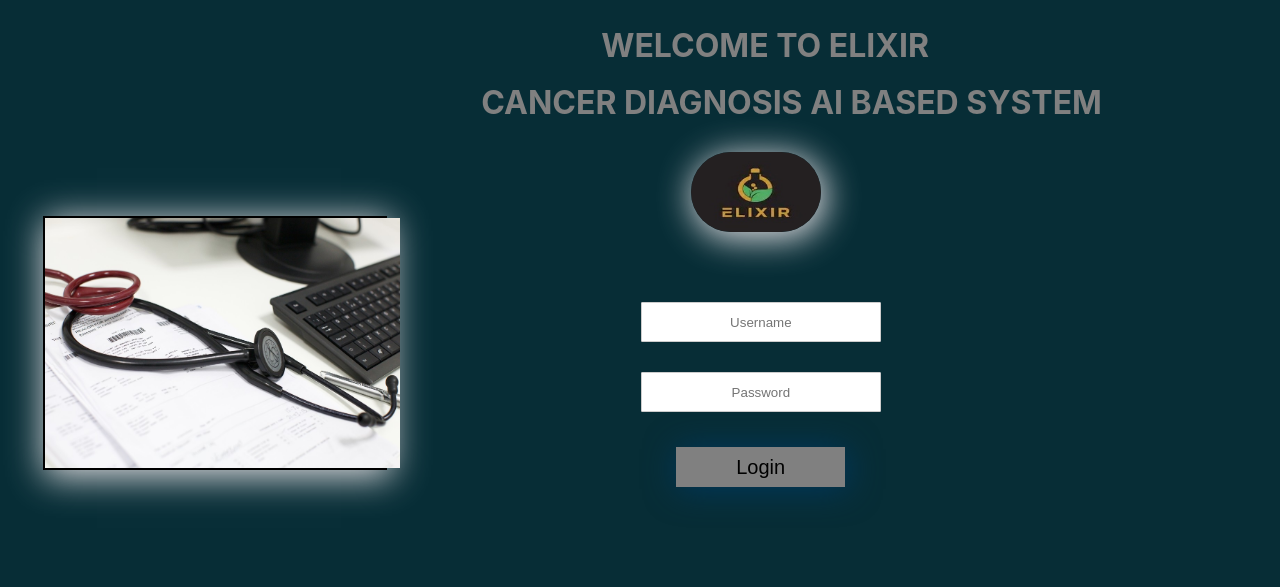
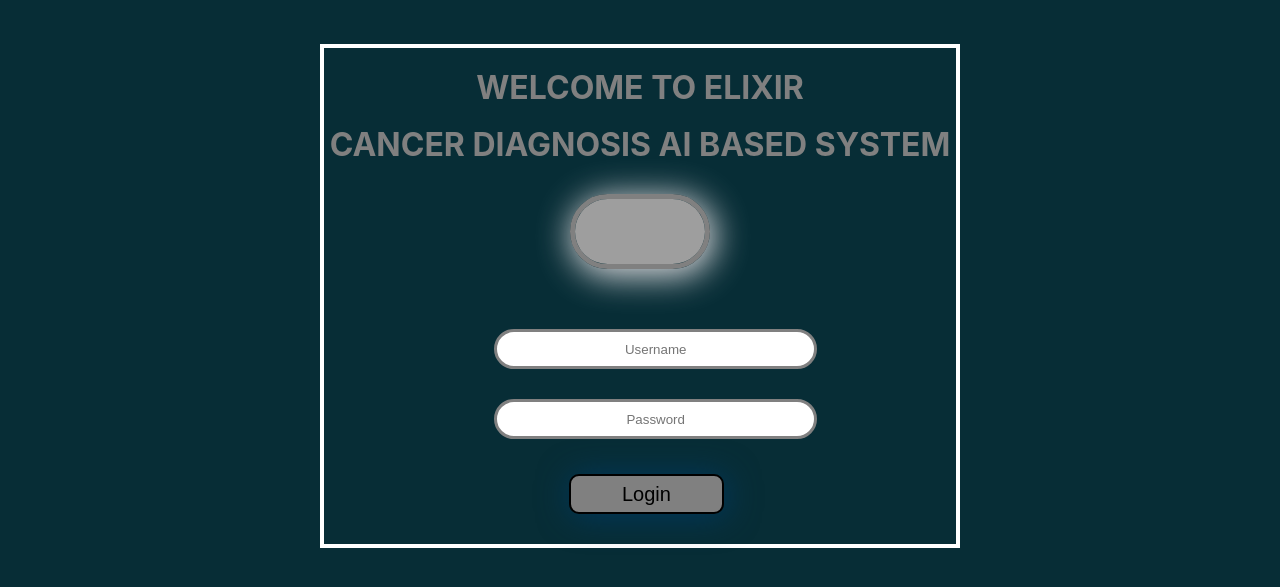
Before and after one commit to Tonyloyt/Cancer-Diagnosis-, a Django app: page / in a window 1280 px wide. Shown: the top 587 px of the page. Run offline with Django 3.2, Linux system fonts and the light colour scheme; grey boxes are pictures that could not be loaded.

Commit message:
Add files via upload
final work

```diff
--- a/elixir_app/templates/elixir_app/elixir_login.html
+++ b/elixir_app/templates/elixir_app/elixir_login.html
@@ -14,10 +14,10 @@
 			box-shadow: 3px 5px 34px 2px rgba(224,221,224,1);
 	  }
         .cinput{
-            width: 40%;
+            width: 70%;
             background-color: white;
-            border: 1px solid #ccc;
-            border-radius: 1px;
+            border: 3px solid gray;
+            border-radius: 30px;
             height: 40px;
             text-align: center;
             }
@@ -53,39 +53,42 @@
 	display:inline-block;
 	font-size:20px;
 	color: black;
-	width:30%;
+	width:40%;
 	height:40px;
 	margin-top: 0px;
 	transition: top ease 0.5s;
+    border-radius: 10px;
 
-	border-width:0px;
-	border-style:solid;
+
+	border-width: 2px;
+	border-style: solid;
+    border-color: black;
 }
         </style>
 
     </head>
-    <body class="body"> <br />
-        <div style="display:inline-block; width: 30%; vertical-align: top;">
-            <div class="box_shadow" style="display: block; margin-top:190px; margin-left: 35px; border:2px solid black;">
+    <body class="body"><br /> <br />
+        <!-- <div style="display:inline-block; width: 30%; vertical-align: top;">
+             <div class="box_shadow" style="display: none; margin-top:190px; margin-left: 35px; border:2px solid black;">
 
                 <img src= {% static "elixir_app/images/stethoscope.jpg" %}  alt="" width="355" height="250">
 
             </div>
 
-        </div>
-        <div style="display:inline-block; width: 60%; vertical-align: top; margin-left: 90px;">
-        <div style="display: block;">
+        </div> -->
+        <div style="display:block; width: 50%;  margin: auto; border: 4px solid white;">
+        <div style="display: block;  text-align: center; margin-top: 20px;">
 
-            <span class="loadly_titles_sub2" style="margin-left: 120px;">WELCOME TO ELIXIR </span> <br />  <br /><span class="loadly_titles_sub2"> CANCER DIAGNOSIS AI BASED SYSTEM</span>
+            <span class="loadly_titles_sub2">WELCOME TO ELIXIR </span> <br />  <br /><span class="loadly_titles_sub2">CANCER DIAGNOSIS AI BASED SYSTEM</span>
 
         </div>
-        <div style="display: block; margin-left: 210px; margin-top: 30px; ">
+        <div style="display: block; margin-top: 30px; text-align: center;">
 
-            <img src={% static "elixir_app/images/logo2.jpg" %}   class="box_shadow" style="border-radius: 60px;" alt="" width="130" height="80">
+            <img src={% static "elixir_app/images/elixir_logo.jpg" %}   class="box_shadow" style="border-radius: 70px; border: 5px solid grey;" alt="" width="130" height="65">
 
         </div>
-        <div style="margin-left: 160px; margin-top: 70px;">
-            <div style="margin-top: 30px; ">
+        <div style="margin-top: 60px;">
+            <div style="margin-top: 30px;padding-left: 170px;">
                 <form role="form" action="" method="POST">
                     {% csrf_token %}
                     {{ form }}
@@ -104,7 +107,7 @@
 
               {% endfor %}
 
-               <div class="form-group" style="margin-top: 35px; margin-left: 35px;">
+               <div class="form-group" style="margin-top: 35px; margin-left: 75px; margin-bottom: 30px;">
                 <input type="submit" name="login" class="button" value="Login" />
                </div>
             </form>
```
Also changed, not shown: elixir_app/templates/elixir_app/elixir_dashboard.html (+13 -13 lines).
